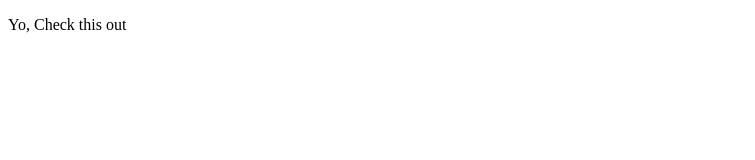
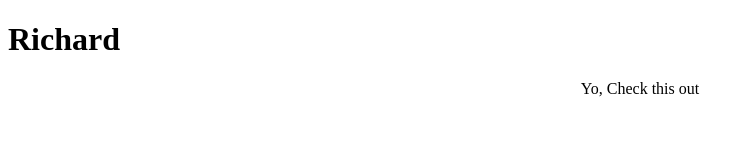
Before and after one commit to richbuilder3/githubexamplerg, a plain HTML site: page index.html in a window 1280 px wide. Shown: the whole page, without its empty margins (0-755 px from the left). Drawn offline with Linux system fonts and the light colour scheme.

Commit message:
second commit

```diff
--- a/index.html
+++ b/index.html
@@ -4,6 +4,8 @@
 
     </head>
     <body>
-        <p>Yo, Check this out</p>
+        <h1>Richard</h1>
+        <center><p>Yo, Check this out</p><center>
+
     </body>
 </html>
```
